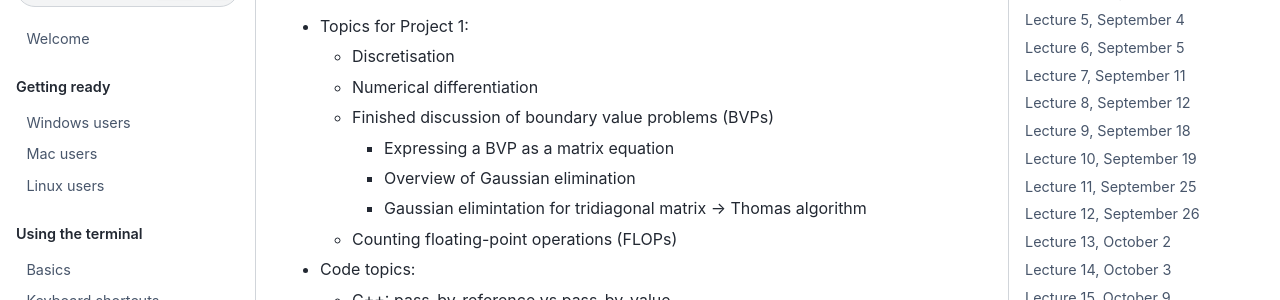
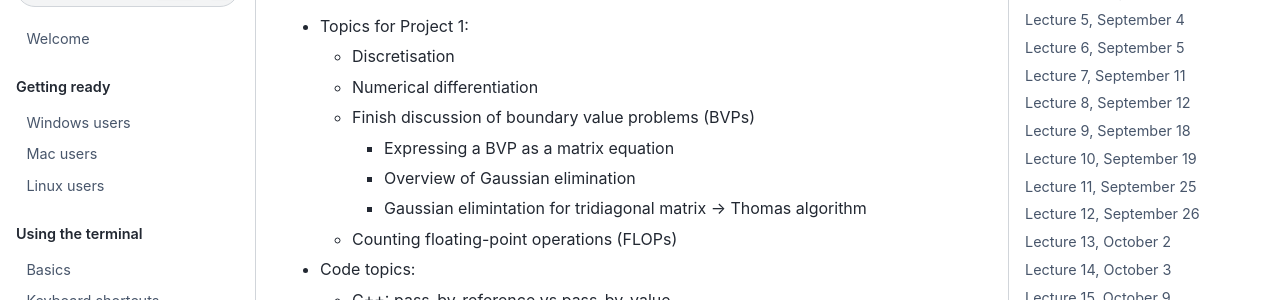
Before and after one commit to anderkve/FYS3150, a Jupyter Book: the page built from lecture_notes/2025/README.md, in a window 1280 px wide and 900 px high, scrolled down 847 px. Shown: the part 153-453 px from the top of the window. Built offline with Jupyter Book 1.0.4 settings and Sphinx 7.4.7 and the Sphinx Book theme 1.1.4, drawn with Linux system fonts in a browser that asks for light colours; pages that are not in the unit, such as notebooks, are missing from menus.

Commit message:
Update README.md

```diff
--- a/lecture_notes/2025/README.md
+++ b/lecture_notes/2025/README.md
@@ -35,7 +35,7 @@
 - Topics for Project 1:
   - Discretisation
   - Numerical differentiation
-  - Finished discussion of boundary value problems (BVPs)
+  - Finish discussion of boundary value problems (BVPs)
     - Expressing a BVP as a matrix equation
     - Overview of Gaussian elimination
     - Gaussian elimintation for tridiagonal matrix → Thomas algorithm
```
